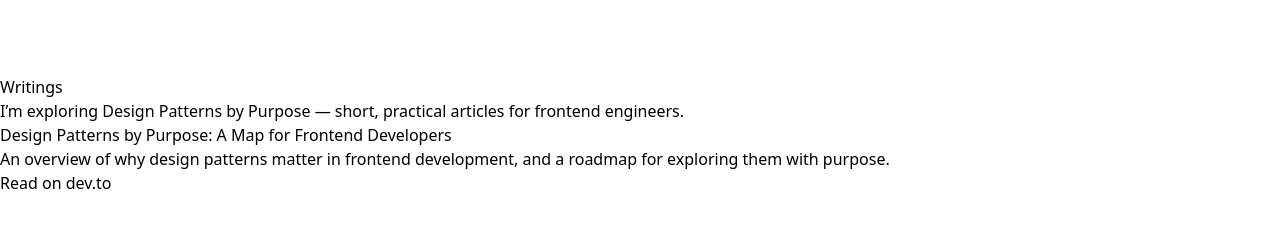
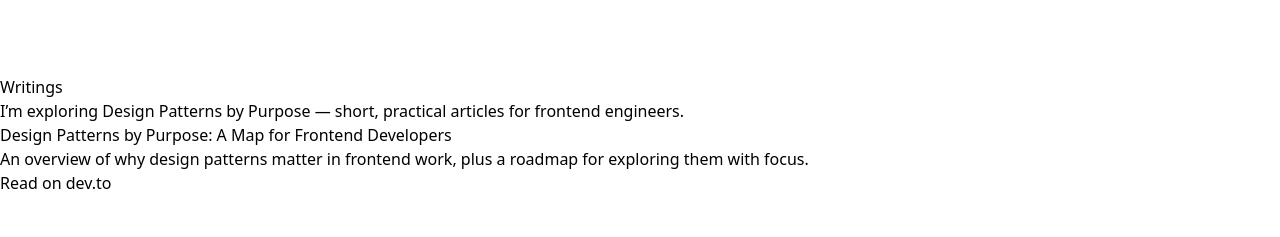
Before and after one commit to sagi0312/anjukaranji, a React (Vite) app: page / in a window 1280 px wide. Shown: the part 6240-6477 px from the top of the page. Built offline with nearby package versions, Linux system fonts and the light colour scheme.

Commit message:
Add to command pattern blog card to Writings

```diff
--- a/src/components/Writings.jsx
+++ b/src/components/Writings.jsx
@@ -7,27 +7,33 @@ const posts = [
   {
     title: "Design Patterns by Purpose: A Map for Frontend Developers",
     blurb:
-      "An overview of why design patterns matter in frontend development, and a roadmap for exploring them with purpose.",
+      "An overview of why design patterns matter in frontend work, plus a roadmap for exploring them with focus.",
     href: "https://dev.to/sagi0312/part-1-design-patterns-by-purpose-a-developers-map-156c",
   },
   {
     title: "Design Patterns by Purpose: The Factory Pattern in Frontend Life",
     blurb:
-      "Breaking down the Factory Pattern with frontend use cases — simplifying object creation and keeping code flexible.",
+      "Breaking down the Factory Pattern with frontend use cases—simplifying object creation and keeping code flexible.",
     href: "https://dev.to/sagi0312/design-patterns-by-purpose-reuse-part-2-3500",
   },
   {
     title: "Design Patterns by Purpose: The Strategy Pattern in Frontend Life",
     blurb:
-      "Exploring the Strategy Pattern and how it helps structure pluggable component behaviors for cleaner UI code.",
+      "Exploring the Strategy Pattern and how it helps organize interchangeable behaviors for cleaner UI logic.",
     href: "https://dev.to/sagi0312/design-patterns-by-purpose-the-strategy-pattern-in-frontend-life-part-3-55i4",
+  },
+  {
+    title: "Design Patterns by Purpose: The Command Pattern in Frontend Life",
+    blurb:
+      "Learn the Command Pattern through universal remotes, playful cats, and a reusable Undo button built in React.",
+    href: "https://dev.to/sagi0312/design-patterns-by-purpose-the-command-pattern-in-frontend-life-part-4-2f35",
   },
 ];
 
 export default function Writing() {
   return (
     <section id="writings">
-      <div className="container px-5 pt-20 pb-24 mx-auto">
+      <div className="container p-12 sm:p-16 lg:p-20 mx-auto">
         <div className="text-center mb-24">
           <BookOpenIcon className="w-10 inline-block mb-4 " />
           <h1 className="sm:text-4xl text-3xl font-medium title-font text-white mb-4">
@@ -40,10 +46,10 @@ export default function Writing() {
           </p>
         </div>
 
-        <div className="grid gap-4 sm:grid-cols-2 lg:grid-cols-3 w-5/6 sm:mx-auto sm:mb-2">
+        <div className="flex flex-wrap justify-center -m-4">
           {posts.map((post) => (
+            <div key={post.title} className="p-4 sm:w-1/2 lg:w-1/3">
               <a
-              key={post.title}
                 href={post.href}
                 target="_blank"
                 rel="noreferrer"
@@ -59,6 +65,7 @@ export default function Writing() {
                   <ArrowTopRightOnSquareIcon className="w-4 h-4 ml-1" />
                 </div>
               </a>
+            </div>
           ))}
         </div>
       </div>
```
Lines whose indentation alone changed are shown as unchanged.
